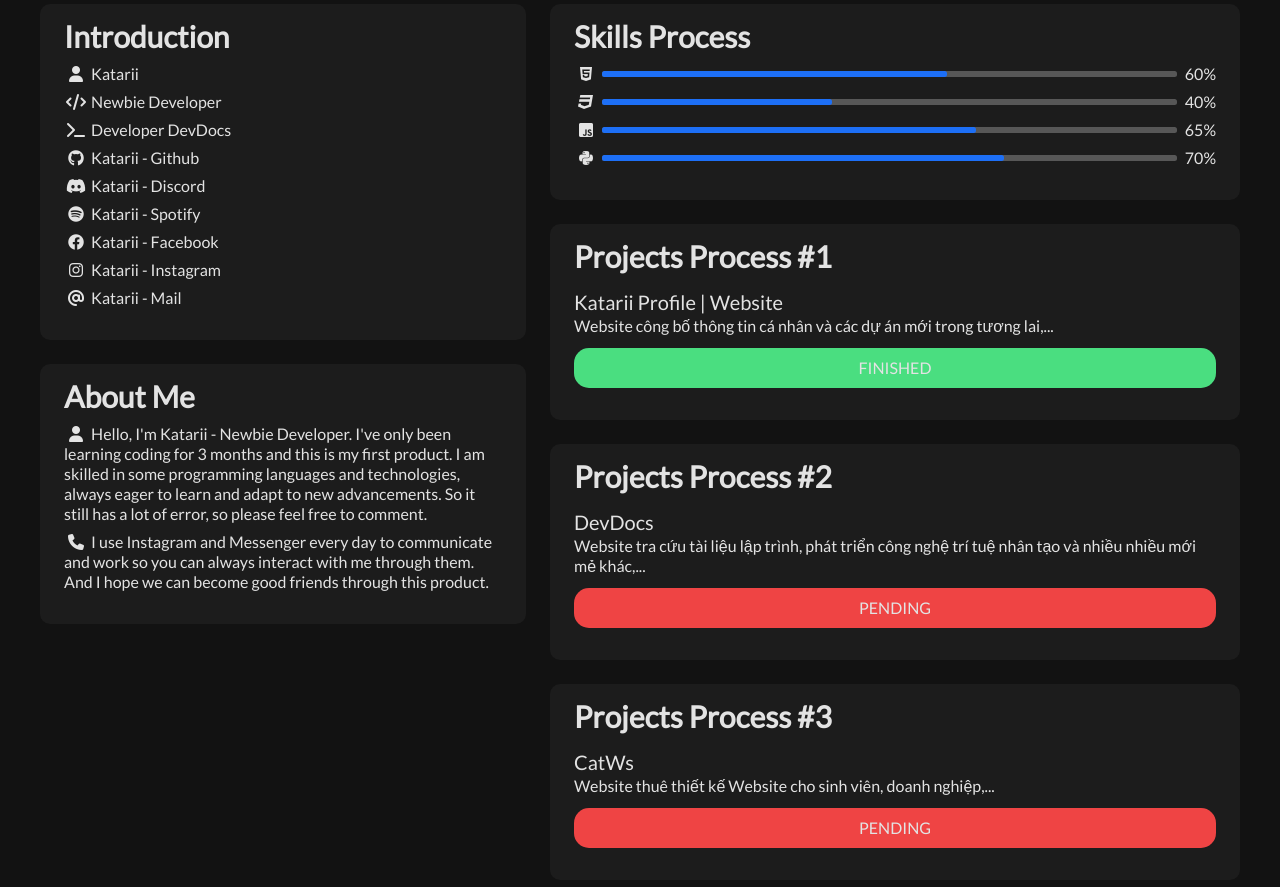
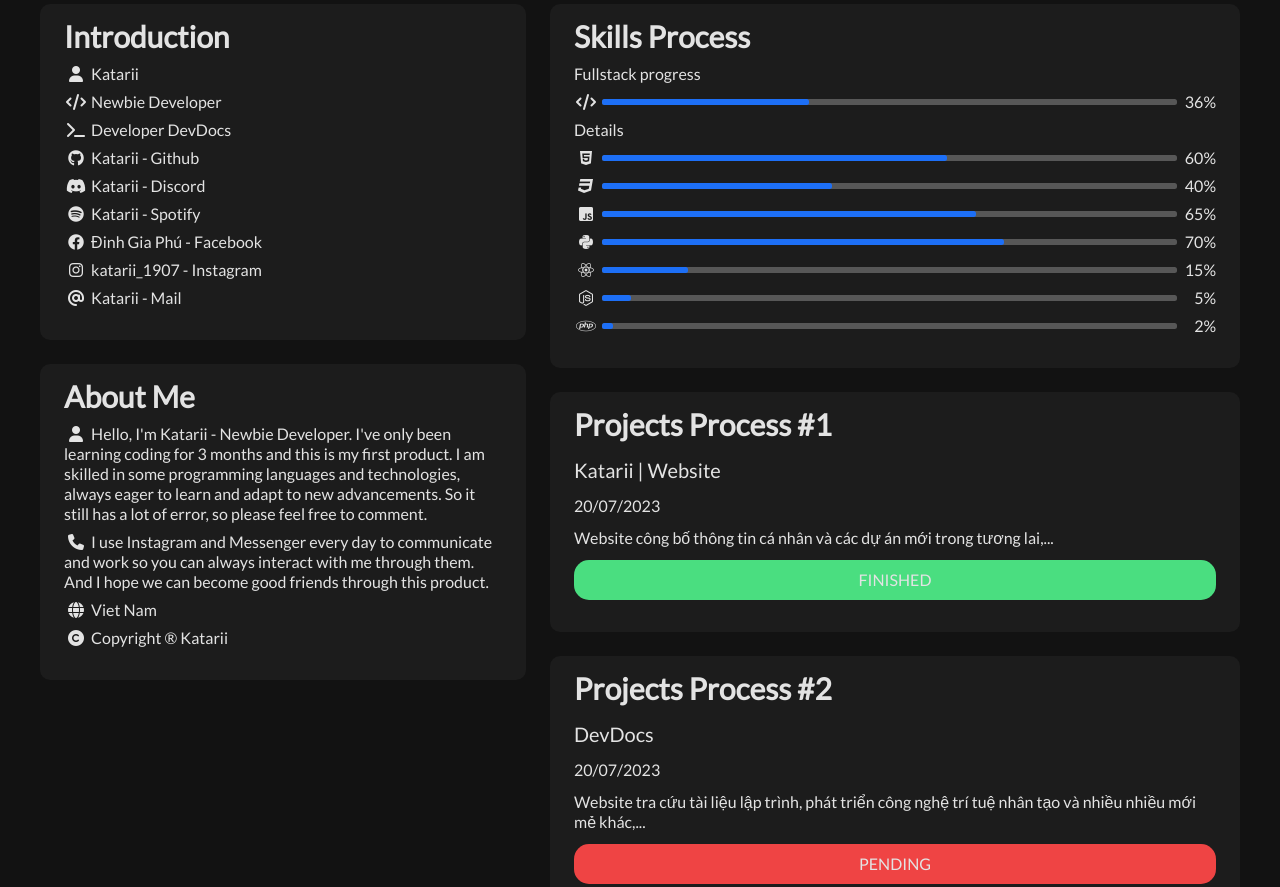
Before and after one commit to KatariiDev/KatariiWebsite, a website: page index.html in a window 1280 px wide. Shown: the part 440-1327 px from the top of the page. Drawn offline with nearby package versions, Linux system fonts and the light colour scheme.

Commit message:
update 10/10/23

```diff
--- a/index.html
+++ b/index.html
@@ -19,7 +19,7 @@
   <link rel="preload stylesheet" as="style" href="/src/css/main.css">
   <link rel="preload" as="script" href="/src/js/main.js">
   <link rel="shortcut icon" type="image/x-icon" href="/src/img/fav.png">
-  <title>Katarii Profile | Website</title>
+  <title>Katarii | Website</title>
 </head>
 
 <body>
@@ -72,11 +72,11 @@
                     </li>
                     <li style="" class="container-box__item">
                       <i class="fa-brands fa-facebook"></i>
-                      <a class="container-box__content container-box__content-link introduction">Katarii - Facebook</a>
+                      <a class="container-box__content container-box__content-link introduction">Đinh Gia Phú - Facebook</a>
                     </li>
                     <li class="container-box__item">
                       <i class="fa-brands fa-instagram"></i>
-                      <a class="container-box__content container-box__content-link introduction">Katarii - Instagram</a>
+                      <a class="container-box__content container-box__content-link introduction">katarii_1907 - Instagram</a>
                     </li>
                     <li class="container-box__item">
                       <i class="fa-solid fa-at"></i>
@@ -98,6 +98,14 @@
                       <i class="fa-solid fa-phone"></i>
                       <a class="container-box__content aboutMe"></a>
                     </li>
+                    <li class="container-box__item">
+                      <i class="fa-solid fa-globe"></i>
+                      <a class="container-box__content aboutMe"></a>
+                    </li>
+                    <li class="container-box__item">
+                      <i class="fa-solid fa-copyright"></i>
+                      <a class="container-box__content aboutMe"></a>
+                    </li>
                     <!-- <li class="container-box__item">
                       <i class="fa-solid fa-venus"></i>
                       <a class="container-box__content aboutMe"></a>
@@ -114,6 +122,15 @@
                     <span class="container-box__title-text">Skills Process</span>
                   </div>
                   <ul class="container-box__list processList">
+                    <li><p>Fullstack progress</p></li>
+                    <li class="container-box__item container-box__item--flex-row" title="Total">
+                      <i class="fa-solid fa-code"></i>
+                      <div class="container-box__process-bar">
+                        <div class="container-box__process-bar--percent skillPercent"></div>
+                      </div>
+                      <span class="container-box__process-text"></span>
+                    </li>
+                    <li><p>Details</p></li>
                     <li class="container-box__item container-box__item--flex-row" title="HTML">
                       <i class="fa-brands fa-html5"></i>
                       <div class="container-box__process-bar">
@@ -142,6 +159,27 @@
                       </div>
                       <span class="container-box__process-text"></span>
                     </li>
+                    <li class="container-box__item container-box__item--flex-row" title="ReactJs">
+                      <i class="fa-brands fa-react"></i>
+                      <div class="container-box__process-bar">
+                        <div class="container-box__process-bar--percent skillPercent"></div>
+                      </div>
+                      <span class="container-box__process-text"></span>
+                    </li>
+                    <li class="container-box__item container-box__item--flex-row" title="NodeJs">
+                      <i class="fa-brands fa-node-js"></i>
+                      <div class="container-box__process-bar">
+                        <div class="container-box__process-bar--percent skillPercent"></div>
+                      </div>
+                      <span class="container-box__process-text"></span>
+                    </li>
+                    <li class="container-box__item container-box__item--flex-row" title="PHP">
+                      <i class="fa-brands fa-php"></i>
+                      <div class="container-box__process-bar">
+                        <div class="container-box__process-bar--percent skillPercent"></div>
+                      </div>
+                      <span class="container-box__process-text"></span>
+                    </li>
                   </ul>
                 </section>
 
@@ -152,6 +190,7 @@
                   <ul class="container-box__list">
                     <li class="container-box__item">
                       <span class="container-box__project-title profileWebsite"></span>
+                      <span class="container-box__project-date profileWebsite"></span>
                       <span class="container-box__project-desc profileWebsite"></span>
                       <div id="status"></div>
                     </li>
@@ -165,6 +204,7 @@
                   <ul class="container-box__list">
                     <li class="container-box__item">
                       <span class="container-box__project-title learningWebsite"></span>
+                      <span class="container-box__project-date learningWebsite"></span>
                       <span class="container-box__project-desc learningWebsite"></span>
                       <div id="status" class="status-display--pending"> Pending </div>
                     </li>
@@ -178,6 +218,7 @@
                   <ul class="container-box__list">
                     <li class="container-box__item">
                       <span class="container-box__project-title hiringWebsite"></span>
+                      <span class="container-box__project-date hiringWebsite"></span>
                       <span class="container-box__project-desc hiringWebsite"></span>
                       <div id="status" class="status-display--pending"> Pending </div>
                     </li>
@@ -212,9 +253,9 @@
         </div>
       </div>
     </div>
-  </div>
   <script async src="/src/js/index.js"></script>
   <script async src="/src/js/main.js"></script>
+  <script async src="/src/js/date.js"></script>
   <!-- <script async src="/src/js/app.js"></script> -->
 
 </body>
--- /dev/null
+++ b/src/js/date.js
@@ -0,0 +1,26 @@
+let endDate = new Date("01/01/2023 00:00:00").getTime();
+let check = setInterval(function(){
+    let now = new Date().getTime();
+    let distance = endDate - now;
+    let day = Math.floor(distance / (24*60*60*1000));
+    let hour = Math.floor((distance % (24*60*60*1000)) / (60* 60*1000));
+    let minute = Math.floor((distance % (60* 60*1000)) / (60*1000));
+    let seconds = Math.floor((distance % (60*1000)) / 1000);
+
+
+    document.getElementById('day').innerText = day;
+    document.getElementById('hour').innerText = hour;
+    document.getElementById('minute').innerText = minute;
+    document.getElementById('seconds').innerText = seconds;
+    if(distance <= 0){
+        clearInterval(check);
+    }
+}, 1000);
+
+// youtube lun dev
+
+// begin ms
+// 1s = 1000 ms
+// 1p = 60s = 60*1000 ms
+// 1h = 60p = 60*60 s = 60* 60* 1000 ms
+// 1d = 24h = 24*60p = 24*60*60s = 24*60*60*1000 ms
--- a/src/js/main.js
+++ b/src/js/main.js
@@ -30,30 +30,48 @@ const myIntroductionSocial = {
 const myAboutMe = {
   textOne: 'Hello, I\'m Katarii - Newbie Developer. I\'ve only been learning coding for 3 months and this is my first product. I am skilled in some programming languages and technologies, always eager to learn and adapt to new advancements. So it still has a lot of error, so please feel free to comment.',
   textTwo: 'I use Instagram and Messenger every day to communicate and work so you can always interact with me through them. And I hope we can become good friends through this product.',
-  // textThree: 'My life is full of challenges, but fortunately for me, I found her - she always comes to me when I\'m happy and tries to encourage me every day to overcome the difficulties of life. That\'s why I love her so much.'
+  texThree: 'Viet Nam',
+  textFour: 'Copyright ® Katarii'
 }
 
+// Biến tiến độ
+var htmlpc = 60
+var csspc = 40
+var javascriptpc = 65
+var pythonpc = 70
+var reactjspc = 15
+var nodejspc = 5
+var phppc = 2
+var total = Number.parseInt((htmlpc+csspc+javascriptpc+pythonpc+reactjspc+nodejspc+phppc)/7)
+
 const mySkillPercent = {
-  HTML: 60,
-  CSS: 40,
-  JavaScript: 65,
-  Python: 70
+  Total: total,
+  HTML: htmlpc,
+  CSS: csspc,
+  JavaScript: javascriptpc,
+  Python: pythonpc,
+  ReactJs: reactjspc,
+  NodeJs: nodejspc,
+  PHP: phppc,
 }
 
 const myProfileWebsite = {
-  title: 'Katarii Profile | Website',
+  title: 'Katarii | Website',
+  date: '20/07/2023',
   desc: 'Website công bố thông tin cá nhân và các dự án mới trong tương lai,...',
   status: 'finished'
 }
 
 const myLearningWebsite = {
   title: 'DevDocs',
+  date: '20/07/2023',
   desc: 'Website tra cứu tài liệu lập trình, phát triển công nghệ trí tuệ nhân tạo và nhiều nhiều mới mẻ khác,...',
   status: 'pending'
 }
 
 const myHiringWebsite = {
   title: 'CatWs',
+  date: '20/07/2023',
   desc: 'Website thuê thiết kế Website cho sinh viên, doanh nghiệp,...',
   status: 'pending'
 }
--- a/src/scss/components/_container.scss
+++ b/src/scss/components/_container.scss
@@ -76,7 +76,9 @@
         font-size: 2rem;
         padding: 8px 0 4px;
       }
-
+      .container-box__project-date {
+        display: block;
+      }
       .container-box__project-desc {
         margin: 12px 0;
 
```
Also changed, not shown: src/scss/base/_base.scss (+1 -1 lines), src/css/main.css.
